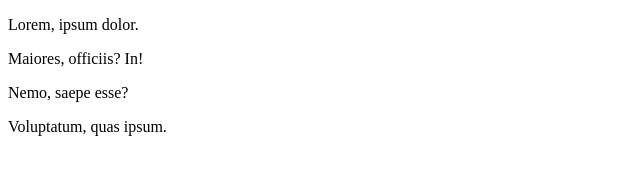
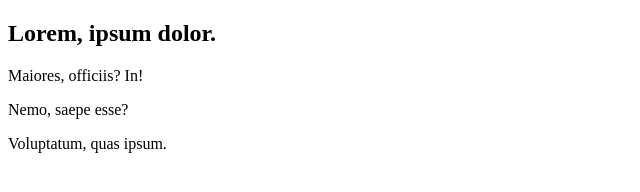
Before and after one commit to MancerBr/test, a plain HTML site: page index.html in a window 1280 px wide. Shown: the whole page, without its empty margins (0-640 px from the left). Drawn offline with Linux system fonts and the light colour scheme.

Commit message:
fixed bugs

```diff
--- a/index.html
+++ b/index.html
@@ -7,10 +7,12 @@
     <title>Test</title>
 </head>
 <body>
-    <p>Lorem, ipsum dolor.</p>
-    <p>Maiores, officiis? In!</p>
-    <p>Nemo, saepe esse?</p>
-    <p>Voluptatum, quas ipsum.</p>
+    <div class="block">
+        <h2>Lorem, ipsum dolor.</h2>
+        <p>Maiores, officiis? In!</p>
+        <p>Nemo, saepe esse?</p>
+        <p>Voluptatum, quas ipsum.</p>
+    </div>
     <script src="./js/index.js"></script>
 </body>
 </html>
```
